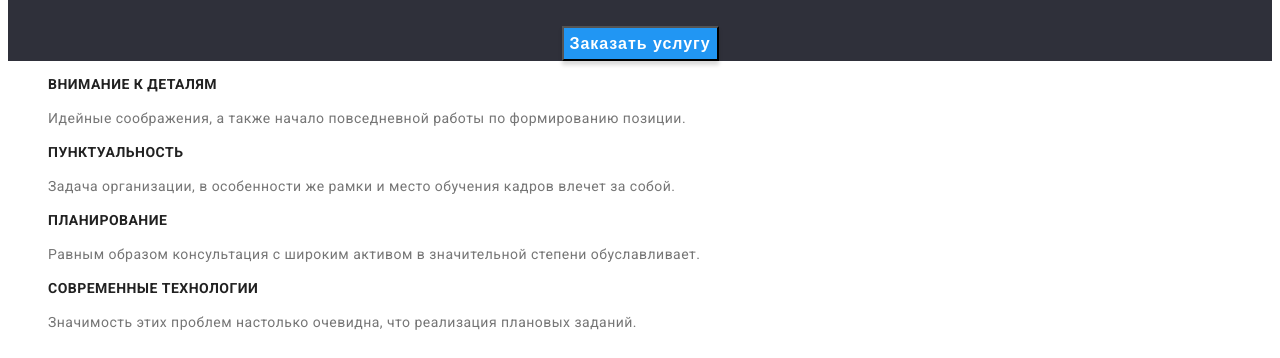
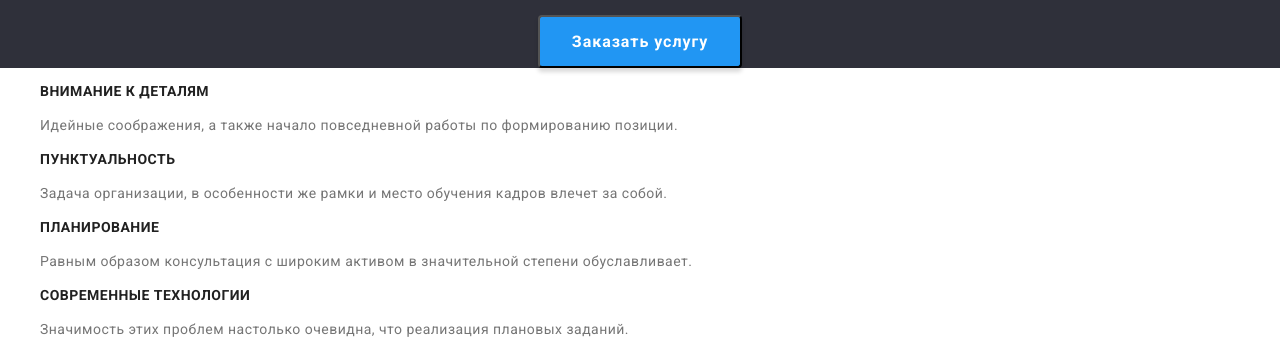
Before and after one commit to orogoro/goit-markup-hw-08, a plain HTML site: page index.html in a window 1280 px wide. Shown: the part 333-691 px from the top of the page. Drawn offline with nearby package versions, Linux system fonts and the light colour scheme.

Commit message:
Кнопка

```diff
--- a/css/styles.css
+++ b/css/styles.css
@@ -65,7 +65,14 @@ body {
 .site-nav .link-nav:hover,
 .site-nav .link-nav:focus {
   color: var(--accent-color);
+
+  /*  .container {
+    width: 1200px;
+    padding-left: 15px;
+    padding-right: 15px;
+  } */
 }
+
 /* контакты */
 .site-communicate .link-communicate {
   color: var(--primary-text-color);
@@ -129,14 +136,21 @@ body {
   text-align: center;
 }
 .button.hero {
+  display: inline-block;
+  border-radius: 4px;
+  padding: 10px 32px;
+  min-width: 200px;
+
   color: var(--white-color);
   letter-spacing: 0.06em;
   box-shadow: 0px 4px 4px rgba(0, 0, 0, 0.15);
   background-color: var(--accent-color);
+
   font-weight: bold;
   font-size: 16px;
   line-height: 1.86;
   cursor: pointer;
+  text-align: center;
 }
 
 .button.hero:hover,
--- a/index.html
+++ b/index.html
@@ -8,6 +8,7 @@
     <link
     href="https://fonts.googleapis.com/css2?family=Raleway:wght@700&family=Roboto:wght@400;500;700;900&display=swap" rel="stylesheet"
     />
+    <link rel="stylesheet" href="https://cdnjs.cloudflare.com/ajax/libs/modern-normalize/1.1.0/modern-normalize.min.css">
     <link rel="stylesheet" href="./css/styles.css"/>
 </head>
 <body>
```
Also changed, not shown: 1 other file.
